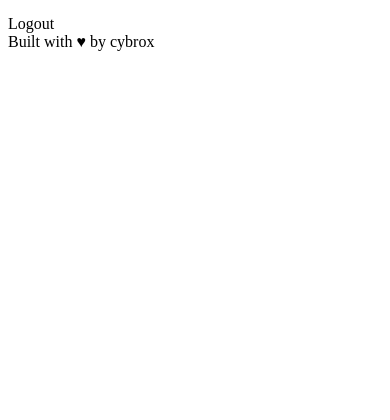
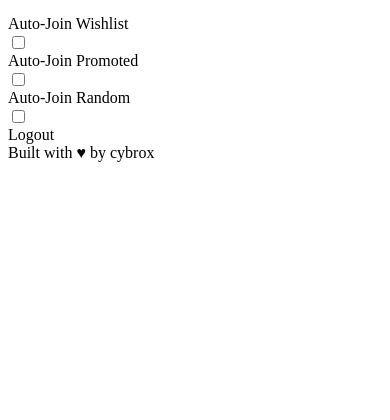
Before and after one commit to cybrox/giftfox, a PHP site: template app/views/fox.php in a window 390 px wide. Shown: the part 387-807 px from the top of the page. Run offline with PHP 8.4, Linux system fonts and the light colour scheme; the template is opened without the code that fills it, so the values that code supplies are empty.

Commit message:
Added some basic UI settings

```diff
--- a/app/views/fox.php
+++ b/app/views/fox.php
@@ -38,6 +38,33 @@
     </div>
 
     <div class="fox-main">
+        <div class="row">
+            <div class="col-xs-6"><span class="fox-title">Auto-Join Wishlist</span></div>
+            <div class="col-xs-6">
+                <div class="fancyCheckbox">
+                    <input type="checkbox" id="gfSet_wishlist" class="mod-checkbox" name="">
+                    <label for="gfSet_wishlist"></label>
+                </div>
+            </div>
+        </div>
+        <div class="row">
+            <div class="col-xs-6"><span class="fox-title">Auto-Join Promoted</span></div>
+            <div class="col-xs-6">
+                <div class="fancyCheckbox">
+                    <input type="checkbox" id="gfSet_promoted" class="mod-checkbox" name="">
+                    <label for="gfSet_promoted"></label>
+                </div>
+            </div>
+        </div>
+        <div class="row">
+            <div class="col-xs-6"><span class="fox-title">Auto-Join Random</span></div>
+            <div class="col-xs-6">
+                <div class="fancyCheckbox">
+                    <input type="checkbox" id="gfSet_random" class="mod-checkbox" name="">
+                    <label for="gfSet_random"></label>
+                </div>
+            </div>
+        </div>
     </div>
 
     <div class="fox-footer">
--- a/public/stylesheets/checkboxes.css
+++ b/public/stylesheets/checkboxes.css
@@ -4,8 +4,7 @@
   background: #333;
   border-radius: 50px;
   position: relative;
-  display: block;
-  float: left;
+  display: inline-block;
 }
 
 .fancyCheckbox input {
```
Also changed, not shown: public/stylesheets/application.css (+17 -0 lines).
